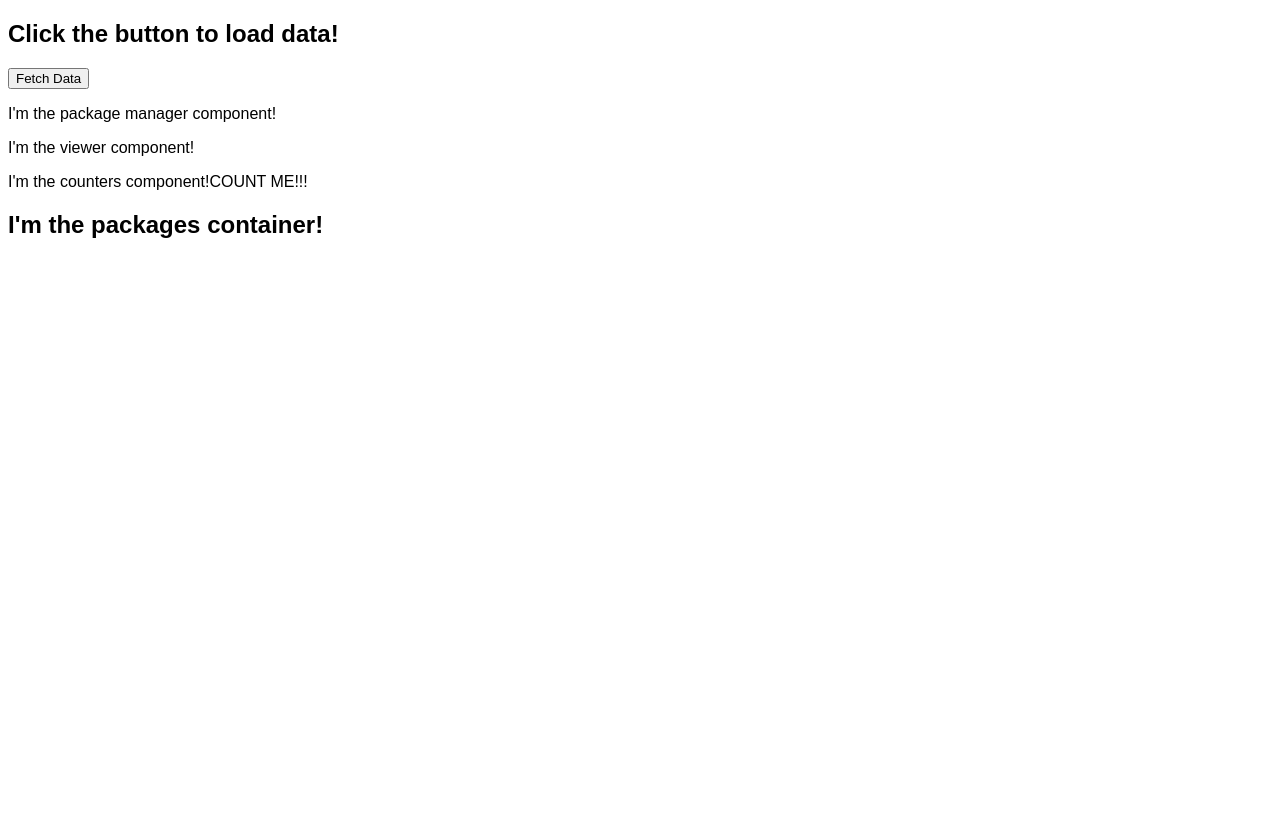
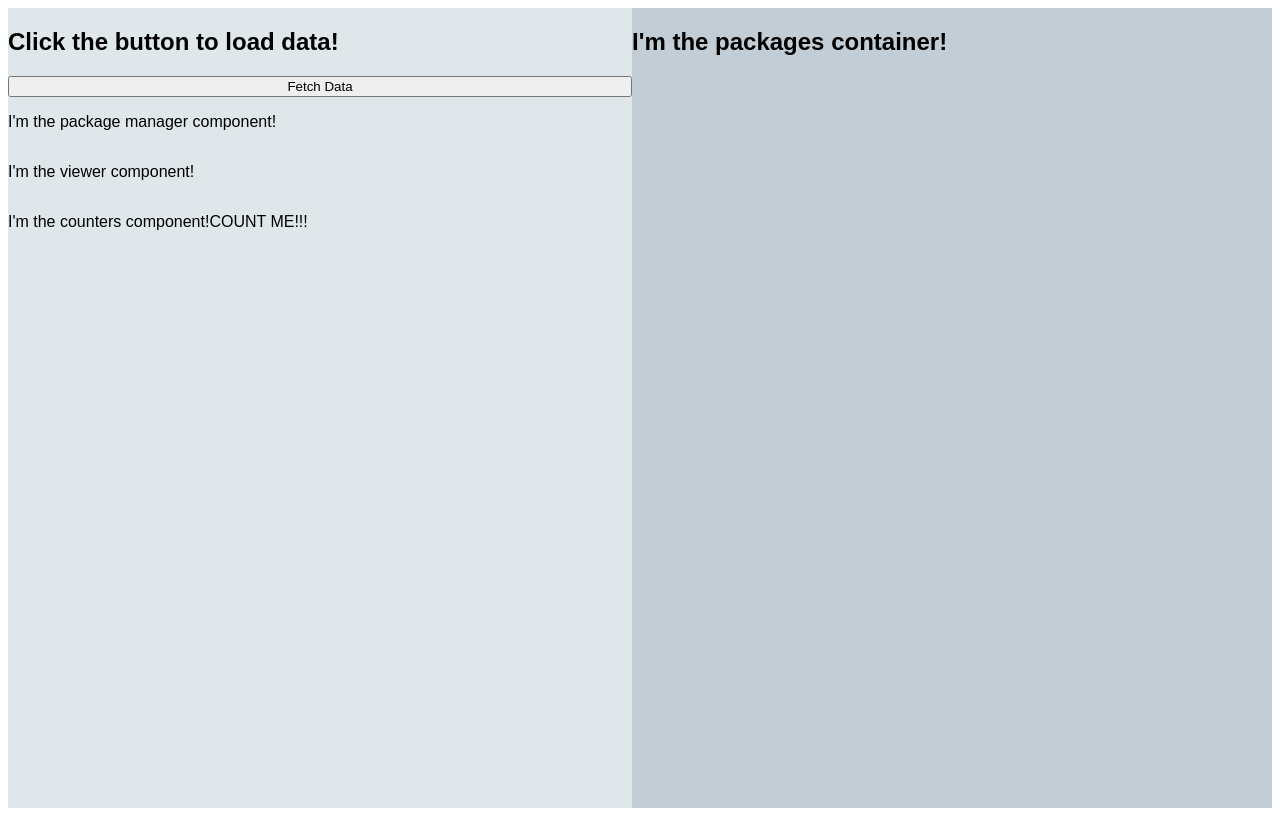
Before and after one commit to DeclawedLyon/Bridge-Final-Project, a React (Create React App) app in the folder client/: page / in a window 1280 px wide. Built offline with nearby package versions, Linux system fonts and the light colour scheme.

Commit message:
app styling added to app.scss

```diff
--- /dev/null
+++ b/client/src/App.css
@@ -0,0 +1,20 @@
+.App {
+  display: flex;
+  flex-direction: row;
+  flex-wrap: nowrap;
+  min-height: 100vh;
+  overflow: hidden; }
+
+.viewer-container {
+  display: flex;
+  flex-direction: column;
+  min-height: 100vh;
+  flex-basis: 50vw;
+  background-color: #e0e7eb; }
+
+.packages-container {
+  display: flex;
+  flex-direction: column;
+  min-width: 50vw;
+  min-height: 100vh;
+  background-color: #c3cdd5; }
--- a/client/src/App.scss
+++ b/client/src/App.scss
@@ -0,0 +1,23 @@
+.App {
+  display: flex;
+  flex-direction: row;
+  flex-wrap: nowrap;
+  min-height: 100vh;
+  overflow: hidden;
+}
+
+.viewer-container {
+  display: flex;
+  flex-direction: column;
+  min-height: 100vh;
+  flex-basis: 50vw;
+  background-color:rgb(224, 231, 235);
+}
+
+.packages-container {
+  display: flex;
+  flex-direction: column;
+  min-width: 50vw;
+  min-height: 100vh;
+  background-color:rgb(195, 205, 213);
+}
```
